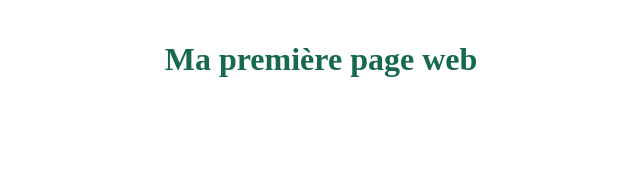
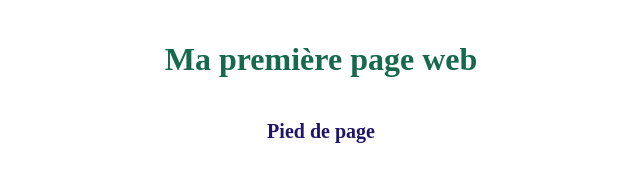
Before and after one commit to chrisrou2025/ma-page-web, a plain HTML site: page index.html in a window 1280 px wide. Shown: the whole page, without its empty margins (319-959 px from the left). Drawn offline with Linux system fonts and the light colour scheme.

Commit message:
ajout footer

```diff
--- a/index.html
+++ b/index.html
@@ -11,4 +11,9 @@
         <h1>Ma première page web</h1>
     </div>
 </body>
+<footer>
+    <div>
+        <h2>Pied de page</h2>
+    </div>
+</footer>
 </html>
--- a/style.css
+++ b/style.css
@@ -4,3 +4,10 @@ h1 {
     font-size: 32px;
     color: rgb(23, 105, 77);
 }
+
+h2 {
+    text-align: center;
+    padding-bottom: 10px;
+    font-size: 20px;
+    color: rgb(30, 23, 105);
+}
```
